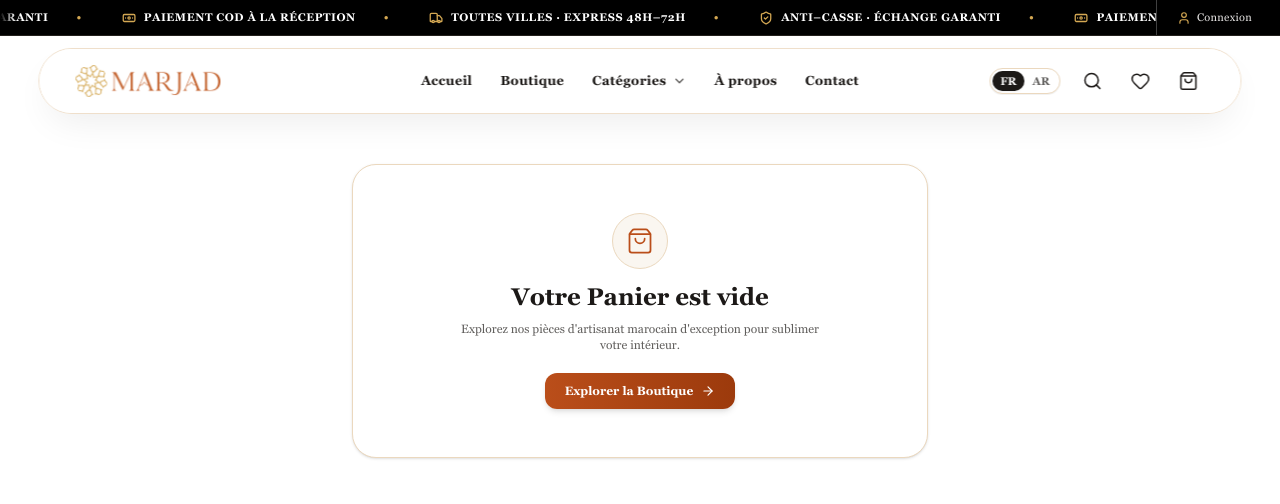
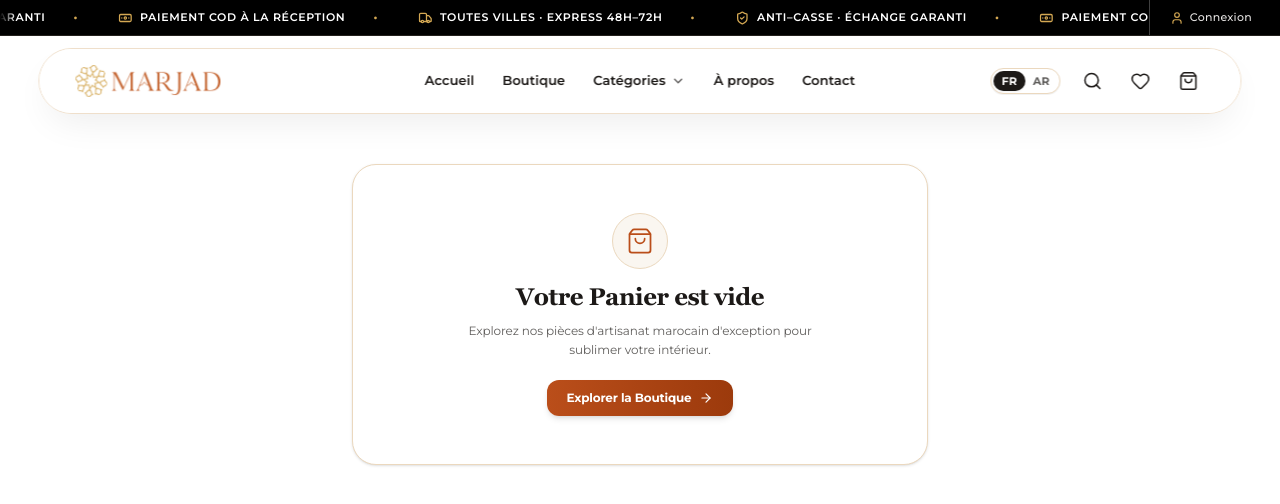
Before and after one commit to HajarFilali/marjad, a Next.js app: page /panier in a window 1280 px wide. Shown: the top 504 px of the page. Built offline with nearby package versions, Linux system fonts and the light colour scheme.

Commit message:
feat(ui): update typography to 30% Georgia / 70% Montserrat, refine letter-spacing, and add smooth hover border-radius on product cards

```diff
--- a/src/app/globals.css
+++ b/src/app/globals.css
@@ -10,11 +10,12 @@
 
   --font-serif: var(--font-georgia), "Georgia", "Times New Roman", Times, serif;
   --font-georgia: var(--font-georgia), "Georgia", "Times New Roman", Times, serif;
-  --font-sans: var(--font-sans), system-ui, -apple-system, sans-serif;
+  --font-sans: var(--font-montserrat), "Montserrat", -apple-system, BlinkMacSystemFont, "Segoe UI", Roboto, sans-serif;
+  --font-montserrat: var(--font-montserrat), "Montserrat", -apple-system, BlinkMacSystemFont, "Segoe UI", Roboto, sans-serif;
   --font-arabic: var(--font-arabic), "Amiri", serif;
 }
 
-/* Fallback @font-face pour Georgia Regular & Bold */
+/* Fallback @font-face pour Georgia Regular & Bold (30% du site : Titres de prestige & Signature) */
 @font-face {
   font-family: "Georgia";
   src: url("/fonts/Georgia-Regular.ttf") format("truetype");
@@ -47,13 +48,82 @@
   font-display: swap;
 }
 
+/* =====================================================================
+   TYPOGRAPHIE & LETTER-SPACING DE HAUTE PRÉCISION (30% Georgia / 70% Montserrat)
+   ===================================================================== */
+
 html, body {
   background-color: #ffffff;
   color: #000000;
-  font-family: var(--font-georgia), "Georgia", "Times New Roman", Times, serif;
+  font-family: var(--font-montserrat), "Montserrat", -apple-system, BlinkMacSystemFont, "Segoe UI", Roboto, sans-serif;
+  letter-spacing: -0.012em;
+  -webkit-font-smoothing: antialiased;
+  -moz-osx-font-smoothing: grayscale;
+  text-rendering: optimizeLegibility;
   overflow-x: clip;
   -ms-overflow-style: none;
   scrollbar-width: none;
+}
+
+/* 30% Titres & Accents Éditoriaux (Georgia) : Kerning serré, sculptural et prestigieux */
+h1, h2, h3, h4, .font-serif {
+  letter-spacing: -0.022em;
+}
+
+/* Grands titres d'impact (Hero H1, Sections H2) */
+h1 {
+  letter-spacing: -0.026em;
+}
+
+h2 {
+  letter-spacing: -0.02em;
+}
+
+/* Titres en majuscules (ex: MARJAD, sous-titres) : ouverture aérée et élégante */
+h1.uppercase, h2.uppercase, h3.uppercase, .font-serif.uppercase {
+  letter-spacing: 0.05em;
+}
+
+/* Paragraphes, descriptions & textes courants (Montserrat) : rythme de lecture naturel */
+p, .prose {
+  letter-spacing: -0.008em;
+  line-height: 1.62;
+}
+
+/* 70% Éléments UI : Badges, Catégories, Filtres & Micro-labels en Majuscules */
+.uppercase,
+[class*="uppercase"] {
+  letter-spacing: 0.055em;
+}
+
+/* Micro-badges et tags très petits (9px - 11px) */
+span.uppercase,
+span[class*="uppercase"] {
+  letter-spacing: 0.06em;
+}
+
+/* Boutons & Liens d'action (Call-To-Action) : netteté et assurance */
+button,
+a[role="button"],
+.btn {
+  letter-spacing: 0.012em;
+}
+
+/* Chiffres, Prix & Montants en MAD : Chiffres compacts sans espacement parasite */
+.font-extrabold,
+.font-black,
+[class*="MAD"] {
+  letter-spacing: -0.018em;
+}
+
+/* Champs de saisie & Formulaires */
+input, textarea, select {
+  letter-spacing: -0.01em;
+}
+
+/* Barre de navigation (Navbar) */
+nav a, nav button {
+  letter-spacing: 0.005em;
 }
 
 /* Force all checkboxes across the app to brand brown */
--- a/src/app/layout.tsx
+++ b/src/app/layout.tsx
@@ -1,7 +1,7 @@
 import type { Metadata } from "next";
 import Script from "next/script";
 import localFont from "next/font/local";
-import { Plus_Jakarta_Sans, Amiri } from "next/font/google";
+import { Montserrat, Amiri } from "next/font/google";
 import "./globals.css";
 import { CartProvider } from "@/context/CartContext";
 import { WishlistProvider } from "@/context/WishlistContext";
@@ -12,7 +12,7 @@ import { CartDrawer } from "@/components/cart/CartDrawer";
 import { WishlistDrawer } from "@/components/cart/WishlistDrawer";
 import { MetaPixel } from "@/components/common/MetaPixel";
 
-// 1. Font Principal (Français) : Georgia Regular & Bold
+// 1. Font Éditorial Luxe & Titres (30%) : Georgia Regular, Italic & Bold
 const georgia = localFont({
   src: [
     {
@@ -40,10 +40,11 @@ const georgia = localFont({
   display: "swap",
 });
 
-// 2. Font Secondaire Complémentaire (Modern UI / Sans-serif) : Plus Jakarta Sans
-const jakartaSans = Plus_Jakarta_Sans({
-  variable: "--font-sans",
+// 2. Font Principal UI, Textes & Navigation (70%) : Montserrat Regular, Medium, SemiBold & Bold
+const montserrat = Montserrat({
+  variable: "--font-montserrat",
   subsets: ["latin"],
+  weight: ["300", "400", "500", "600", "700", "800"],
   display: "swap",
 });
 
@@ -78,7 +79,7 @@ export default function RootLayout({
     <html
       lang="fr"
       suppressHydrationWarning
-      className={`${georgia.variable} ${jakartaSans.variable} ${amiri.variable} h-full scroll-smooth`}
+      className={`${georgia.variable} ${montserrat.variable} ${amiri.variable} h-full scroll-smooth`}
     >
       <head>
         <Script
--- a/src/components/product/ProductCard.tsx
+++ b/src/components/product/ProductCard.tsx
@@ -81,13 +81,13 @@ export function ProductCard({
     const wrapperProps = disableLink
       ? {
           className:
-            "group relative flex flex-col sm:flex-row w-full sm:min-h-[235px] rounded-3xl bg-white border border-[#ebd8be]/70 shadow-xs hover:shadow-xl hover:shadow-[#ba4e1a]/12 hover:border-[#ba4e1a]/40 transition-all duration-300 overflow-hidden select-none",
+            "group relative flex flex-col sm:flex-row w-full sm:min-h-[235px] rounded-none hover:rounded-3xl bg-white border border-[#ebd8be]/70 shadow-xs hover:shadow-xl hover:shadow-[#ba4e1a]/12 hover:border-[#ba4e1a]/40 transition-all duration-500 ease-[cubic-bezier(0.16,1,0.3,1)] overflow-hidden select-none",
         }
       : {
           href: `/produit/${product.slug}`,
           prefetch: true,
           className:
-            "group relative flex flex-col sm:flex-row w-full sm:min-h-[235px] rounded-3xl bg-white border border-[#ebd8be]/70 shadow-xs hover:shadow-xl hover:shadow-[#ba4e1a]/12 hover:border-[#ba4e1a]/40 transition-all duration-300 overflow-hidden cursor-pointer select-none",
+            "group relative flex flex-col sm:flex-row w-full sm:min-h-[235px] rounded-none hover:rounded-3xl bg-white border border-[#ebd8be]/70 shadow-xs hover:shadow-xl hover:shadow-[#ba4e1a]/12 hover:border-[#ba4e1a]/40 transition-all duration-500 ease-[cubic-bezier(0.16,1,0.3,1)] overflow-hidden cursor-pointer select-none",
         };
 
     return (
@@ -152,11 +152,11 @@ export function ProductCard({
         <div className="p-4 sm:p-5 lg:p-6 flex-1 flex flex-col justify-between bg-white border-t sm:border-t-0 sm:border-l border-[#ebd8be]/40">
           <div>
             {/* Catégorie */}
-            <span className="text-[10px] sm:text-[11px] font-bold uppercase tracking-widest text-[#ba4e1a] block mb-1">
+            <span className="text-[10px] sm:text-[11px] font-bold uppercase tracking-wider text-[#ba4e1a] block mb-1">
               {product.category?.trim() ? (
                 product.category
               ) : (
-                <span className="text-[#a8a29e]/60 font-medium tracking-widest text-[11px]">
+                <span className="text-[#a8a29e]/60 font-medium tracking-wider text-[11px]">
                   ···
                 </span>
               )}
@@ -195,7 +195,7 @@ export function ProductCard({
                 {product.price && product.price > 0 ? (
                   formatPrice(product.price)
                 ) : (
-                  <span className="text-[#a8a29e]/70 font-sans font-bold text-xs tracking-widest">
+                  <span className="text-[#a8a29e]/70 font-sans font-bold text-xs tracking-wider">
                     ··· MAD
                   </span>
                 )}
@@ -269,13 +269,13 @@ export function ProductCard({
   const gridWrapperProps = disableLink
     ? {
         className:
-          "group relative flex flex-col h-full rounded-3xl bg-white border border-[#ebd8be]/70 shadow-xs hover:shadow-xl hover:shadow-[#ba4e1a]/12 hover:border-[#ba4e1a]/40 transition-all duration-400 overflow-hidden select-none",
+          "group relative flex flex-col h-full rounded-none hover:rounded-3xl bg-white border border-[#ebd8be]/70 shadow-xs hover:shadow-xl hover:shadow-[#ba4e1a]/12 hover:border-[#ba4e1a]/40 transition-all duration-500 ease-[cubic-bezier(0.16,1,0.3,1)] overflow-hidden select-none",
       }
     : {
         href: `/produit/${product.slug}`,
         prefetch: true,
         className:
-          "group relative flex flex-col h-full rounded-3xl bg-white border border-[#ebd8be]/70 shadow-xs hover:shadow-xl hover:shadow-[#ba4e1a]/12 hover:border-[#ba4e1a]/40 transition-all duration-400 overflow-hidden cursor-pointer select-none",
+          "group relative flex flex-col h-full rounded-none hover:rounded-3xl bg-white border border-[#ebd8be]/70 shadow-xs hover:shadow-xl hover:shadow-[#ba4e1a]/12 hover:border-[#ba4e1a]/40 transition-all duration-500 ease-[cubic-bezier(0.16,1,0.3,1)] overflow-hidden cursor-pointer select-none",
       };
 
   return (
@@ -365,11 +365,11 @@ export function ProductCard({
           }`}
         >
           <div>
-            <span className="text-[10px] sm:text-[10.5px] font-bold uppercase tracking-widest text-[#ba4e1a] block mb-1">
+            <span className="text-[10px] sm:text-[10.5px] font-bold uppercase tracking-wider text-[#ba4e1a] block mb-1">
               {product.category?.trim() ? (
                 product.category
               ) : (
-                <span className="text-[#a8a29e]/60 font-medium tracking-widest text-[11px]">
+                <span className="text-[#a8a29e]/60 font-medium tracking-wider text-[11px]">
                   ···
                 </span>
               )}
@@ -399,7 +399,7 @@ export function ProductCard({
                   {product.price && product.price > 0 ? (
                     formatPrice(product.price)
                   ) : (
-                    <span className="text-[#a8a29e]/70 font-sans font-bold text-xs tracking-widest">
+                    <span className="text-[#a8a29e]/70 font-sans font-bold text-xs tracking-wider">
                       ··· MAD
                     </span>
                   )}
--- a/src/components/ui/TiltedCard.tsx
+++ b/src/components/ui/TiltedCard.tsx
@@ -97,7 +97,9 @@ export function TiltedCard({
       {/* Dynamic 3D Glare Sheen following cursor */}
       {showGlare && (
         <div
-          className="pointer-events-none absolute inset-0 rounded-3xl z-30 transition-opacity duration-300 overflow-hidden"
+          className={`pointer-events-none absolute inset-0 z-30 transition-[opacity,border-radius] duration-500 ease-[cubic-bezier(0.16,1,0.3,1)] overflow-hidden ${
+            isHovered ? "rounded-3xl" : "rounded-none"
+          }`}
           style={{
             opacity: glare.opacity,
             background: `radial-gradient(circle 260px at ${glare.x}% ${glare.y}%, rgba(255, 255, 255, 0.42) 0%, rgba(255, 255, 255, 0.08) 45%, transparent 75%)`,
```
